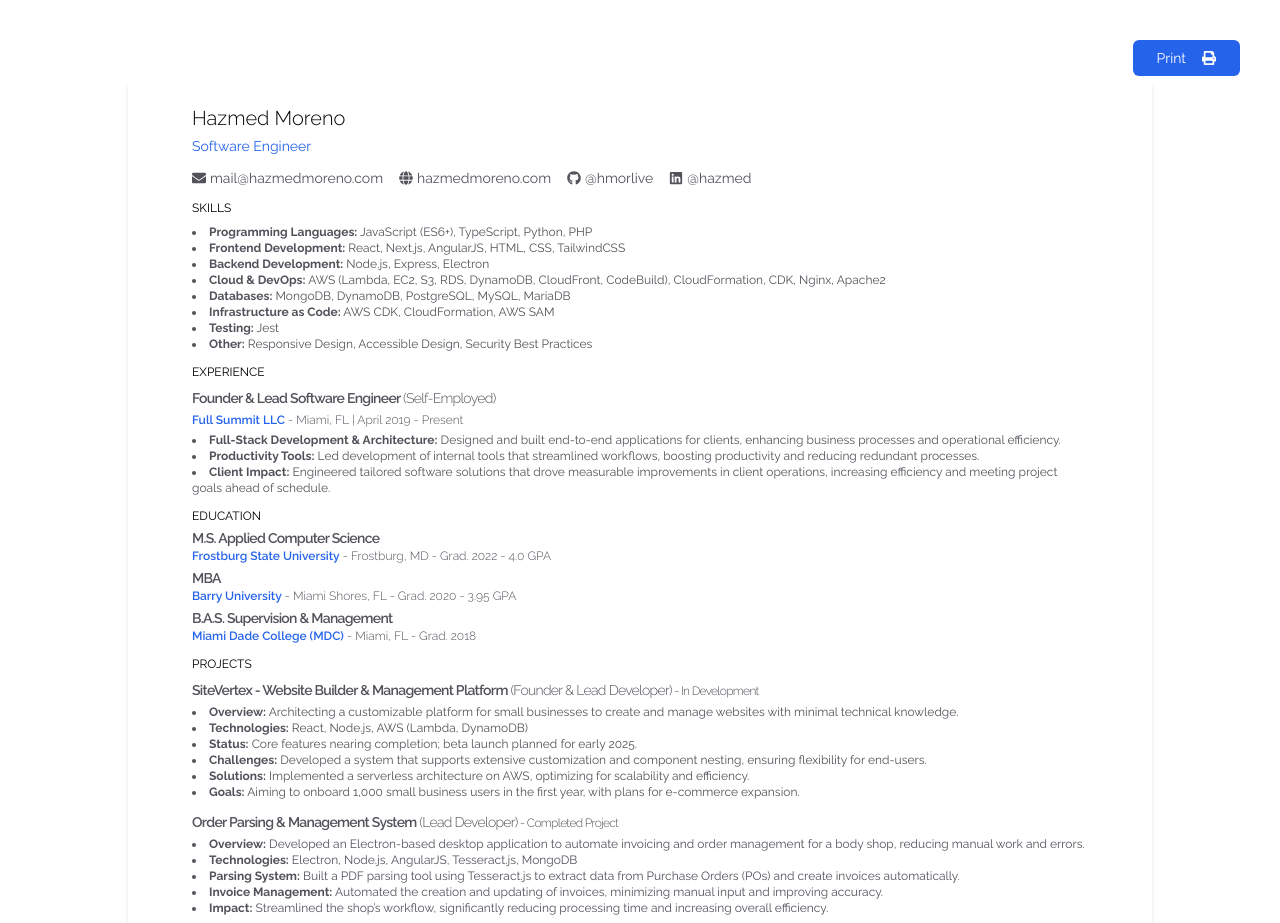
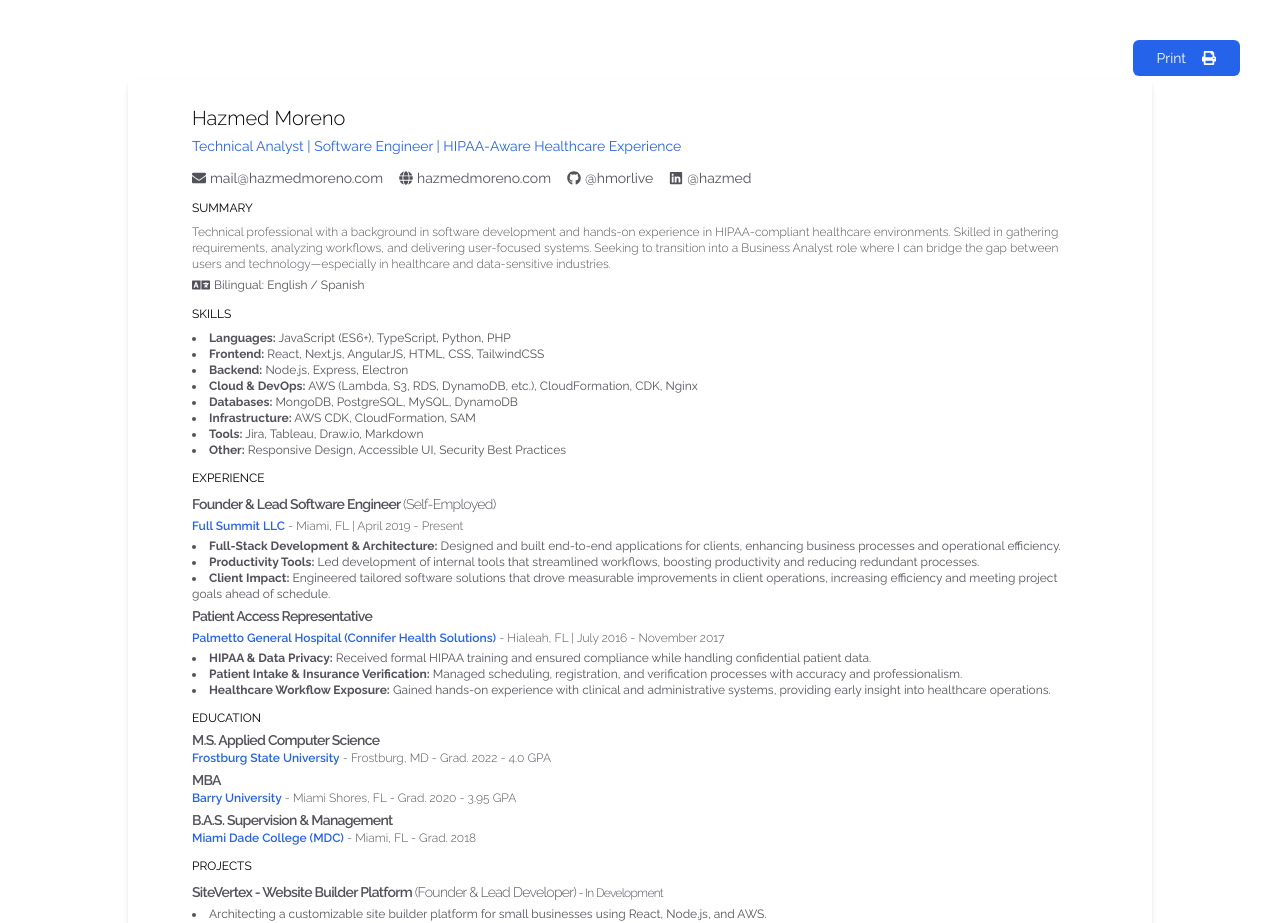
Before and after one commit to hmorlive/portfolio-website, a Next.js app: page /resume in a window 1280 px wide. Shown: the top 923 px of the page. Built offline with nearby package versions, Linux system fonts and the light colour scheme.

Commit message:
Updated resume for Business Analyst role

```diff
--- a/src/app/resume/page.js
+++ b/src/app/resume/page.js
@@ -5,6 +5,7 @@ import {
   FaEnvelope,
   FaGithub,
   FaGlobe,
+  FaLanguage,
   FaLinkedin,
   FaPrint,
 } from "react-icons/fa";
@@ -17,23 +18,48 @@ export default function Resume() {
   return (
     <div className="flex flex-col items-center py-10">
       {/* Print Button */}
-      <button className="fixed top-10 gap-4 items-center justify-between px-6 flex right-10 bg-blue-600 text-white p-2 rounded-md" onClick={reactToPrintFn}>
+      <button
+        className="fixed top-10 gap-4 items-center justify-between px-6 flex right-10 bg-blue-600 text-white p-2 rounded-md"
+        onClick={reactToPrintFn}
+      >
         Print <FaPrint />
-        </button>
-      <div className="max-w-5xl px-4 sm:px-16 flex flex-col gap-1 md:shadow-md rounded-md mx-auto bg-white w-full min-h-screen py-6 my-10" ref={resumeRef}>
+      </button>
+      <div
+        className="max-w-5xl px-4 sm:px-16 flex flex-col gap-1 md:shadow-md rounded-md mx-auto bg-white w-full min-h-screen py-6 my-10"
+        ref={resumeRef}
+      >
         <h1 className="text-xl font-light text-black">Hazmed Moreno</h1>
-        <h2 className="text-sm font-normal text-blue-600">Software Engineer</h2>
+        <h2 className="text-sm font-normal text-blue-600">Technical Analyst | Software Engineer | HIPAA-Aware Healthcare Experience</h2>
         <ContactSection />
+        <SummarySection />
+        <p className="text-xs flex items-center gap-1">
+          <FaLanguage className="text-lg" />
+          Bilingual: English / Spanish
+        </p>
         <SkillsSection />
         <ExperienceSection />
         <EducationSection />
         <ProjectsSection />
-        <LanguagesSection />
-        <ReferenceSection />
       </div>
     </div>
   );
 }
+
+const SummarySection = () => {
+  return (
+    <section className="flex flex-col gap-1 mt-2">
+      <h3 className="uppercase text-xs">Summary</h3>
+      <p className="text-xs font-light">
+        Technical professional with a background in software development and
+        hands-on experience in HIPAA-compliant healthcare environments. Skilled
+        in gathering requirements, analyzing workflows, and delivering
+        user-focused systems. Seeking to transition into a Business Analyst role
+        where I can bridge the gap between users and technology—especially in
+        healthcare and data-sensitive industries.
+      </p>
+    </section>
+  );
+};
 
 const ContactSection = () => {
   return (
@@ -84,40 +110,33 @@ const SkillsSection = () => {
       <h3 className="uppercase text-xs">Skills</h3>
       <ul className="list-disc list-inside text-xs">
         <li>
-          <strong>Programming Languages:</strong> JavaScript (ES6+), TypeScript,
-          Python, PHP
+          <strong>Languages:</strong> JavaScript (ES6+), TypeScript, Python, PHP
         </li>
         <li>
-          <strong>Frontend Development:</strong> React, Next.js, AngularJS,
-          HTML, CSS, TailwindCSS
+          <strong>Frontend:</strong> React, Next.js, AngularJS, HTML, CSS, TailwindCSS
         </li>
         <li>
-          <strong>Backend Development:</strong> Node.js, Express, Electron
+          <strong>Backend:</strong> Node.js, Express, Electron
         </li>
         <li>
-          <strong>Cloud & DevOps:</strong> AWS (Lambda, EC2, S3, RDS, DynamoDB,
-          CloudFront, CodeBuild), CloudFormation, CDK, Nginx, Apache2
+          <strong>Cloud & DevOps:</strong> AWS (Lambda, S3, RDS, DynamoDB, etc.), CloudFormation, CDK, Nginx
         </li>
         <li>
-          <strong>Databases:</strong> MongoDB, DynamoDB, PostgreSQL, MySQL,
-          MariaDB
+          <strong>Databases:</strong> MongoDB, PostgreSQL, MySQL, DynamoDB
         </li>
         <li>
-          <strong>Infrastructure as Code:</strong> AWS CDK, CloudFormation, AWS
-          SAM
+          <strong>Infrastructure:</strong> AWS CDK, CloudFormation, SAM
         </li>
         <li>
-          <strong>Testing:</strong> Jest
+          <strong>Tools:</strong> Jira, Tableau, Draw.io, Markdown
         </li>
         <li>
-          <strong>Other:</strong> Responsive Design, Accessible Design, Security
-          Best Practices
+          <strong>Other:</strong> Responsive Design, Accessible UI, Security Best Practices
         </li>
       </ul>
     </section>
   );
 };
-
 const ExperienceSection = () => {
   return (
     <section className="flex flex-col gap-1 mt-2">
@@ -131,7 +150,10 @@ const ExperienceSection = () => {
           <p className="text-xs font-light">
             <span className="text-blue-600 font-semibold">Full Summit LLC</span>{" "}
             - Miami, FL
-            <span className="text-xs font-light"> {"  |  "} April 2019 - Present</span>
+            <span className="text-xs font-light">
+              {" "}
+              {"  |  "} April 2019 - Present
+            </span>
           </p>
           <ul className="list-disc list-inside text-xs">
             <li>
@@ -151,6 +173,38 @@ const ExperienceSection = () => {
             </li>
           </ul>
         </div>
+        <div className="flex flex-col gap-1">
+          <h4 className="text-sm font-semibold tracking-tighter">
+            Patient Access Representative
+          </h4>
+          <p className="text-xs font-light">
+            <span className="text-blue-600 font-semibold">
+              Palmetto General Hospital (Connifer Health Solutions)
+            </span>{" "}
+            - Hialeah, FL
+            <span className="text-xs font-light">
+              {" "}
+              {"  |  "} July 2016 - November 2017
+            </span>
+          </p>
+          <ul className="list-disc list-inside text-xs">
+            <li>
+              <strong>HIPAA & Data Privacy:</strong> Received formal HIPAA
+              training and ensured compliance while handling confidential
+              patient data.
+            </li>
+            <li>
+              <strong>Patient Intake & Insurance Verification:</strong> Managed
+              scheduling, registration, and verification processes with accuracy
+              and professionalism.
+            </li>
+            <li>
+              <strong>Healthcare Workflow Exposure:</strong> Gained hands-on
+              experience with clinical and administrative systems, providing
+              early insight into healthcare operations.
+            </li>
+          </ul>
+        </div>
       </div>
     </section>
   );
@@ -166,17 +220,25 @@ const EducationSection = () => {
             M.S. Applied Computer Science
           </h4>
           <p className="text-xs font-light">
-            <span className="text-blue-600 font-semibold">Frostburg State University</span>{" "}
-            - Frostburg, MD<span className="text-xs font-light">{" - "} Grad. 2022 - 4.0 GPA</span>
+            <span className="text-blue-600 font-semibold">
+              Frostburg State University
+            </span>{" "}
+            - Frostburg, MD
+            <span className="text-xs font-light">
+              {" - "} Grad. 2022 - 4.0 GPA
+            </span>
           </p>
         </div>
         <div className="flex flex-col">
-          <h4 className="text-sm font-semibold tracking-tighter">
-            MBA
-          </h4>
+          <h4 className="text-sm font-semibold tracking-tighter">MBA</h4>
           <p className="text-xs font-light">
-            <span className="text-blue-600 font-semibold">Barry University</span>{" "}
-            - Miami Shores, FL<span className="text-xs font-light">{" - "} Grad. 2020 - 3.95 GPA</span>
+            <span className="text-blue-600 font-semibold">
+              Barry University
+            </span>{" "}
+            - Miami Shores, FL
+            <span className="text-xs font-light">
+              {" - "} Grad. 2020 - 3.95 GPA
+            </span>
           </p>
         </div>
         <div className="flex flex-col">
@@ -184,8 +246,11 @@ const EducationSection = () => {
             B.A.S. Supervision & Management
           </h4>
           <p className="text-xs font-light">
-            <span className="text-blue-600 font-semibold">Miami Dade College (MDC)</span>{" "}
-            - Miami, FL<span className="text-xs font-light">{" - "} Grad. 2018</span>
+            <span className="text-blue-600 font-semibold">
+              Miami Dade College (MDC)
+            </span>{" "}
+            - Miami, FL
+            <span className="text-xs font-light">{" - "} Grad. 2018</span>
           </p>
         </div>
       </div>
@@ -201,37 +266,20 @@ const ProjectsSection = () => {
         {/* Website Builder & Management Platform */}
         <div className="flex flex-col gap-1">
           <h4 className="text-sm font-semibold tracking-tighter">
-            SiteVertex - Website Builder & Management Platform{" "}
+            SiteVertex - Website Builder Platform{" "}
             <span className="font-light">(Founder & Lead Developer)</span>
-            <span className="text-xs font-light"> {"  - In Development"}</span>
+            <span className="text-xs font-light"> - In Development</span>
           </h4>
           <ul className="list-disc list-inside text-xs">
             <li>
-              <strong>Overview:</strong> Architecting a customizable platform
-              for small businesses to create and manage websites with minimal
-              technical knowledge.
+              Architecting a customizable site builder platform for small
+              businesses using React, Node.js, and AWS.
             </li>
             <li>
-              <strong>Technologies:</strong> React, Node.js, AWS (Lambda,
-              DynamoDB)
+              Designed a serverless infrastructure (Lambda, DynamoDB) for
+              scalability and flexibility.
             </li>
-            <li>
-              <strong>Status:</strong> Core features nearing completion; beta
-              launch planned for early 2025.
-            </li>
-            <li>
-              <strong>Challenges:</strong> Developed a system that supports
-              extensive customization and component nesting, ensuring
-              flexibility for end-users.
-            </li>
-            <li>
-              <strong>Solutions:</strong> Implemented a serverless architecture
-              on AWS, optimizing for scalability and efficiency.
-            </li>
-            <li>
-              <strong>Goals:</strong> Aiming to onboard 1,000 small business
-              users in the first year, with plans for e-commerce expansion.
-            </li>
+            <li>Beta launch planned for 2025.</li>
           </ul>
         </div>
 
@@ -240,33 +288,18 @@ const ProjectsSection = () => {
           <h4 className="text-sm font-semibold tracking-tighter">
             Order Parsing & Management System{" "}
             <span className="font-light">(Lead Developer)</span>
-            <span className="text-xs font-light"> {"  - Completed Project"}</span>
+            <span className="text-xs font-light"> - Completed</span>
           </h4>
           <ul className="list-disc list-inside text-xs">
             <li>
-              <strong>Overview:</strong> Developed an Electron-based desktop
-              application to automate invoicing and order management for a body
-              shop, reducing manual work and errors.
+              Built a desktop invoicing and order management tool for a body
+              shop using Electron and Node.js.
             </li>
             <li>
-              <strong>Technologies:</strong> Electron, Node.js, AngularJS,
-              Tesseract.js, MongoDB
+              Extracted data from purchase orders with Tesseract.js; automated
+              invoice creation and updates.
             </li>
-            <li>
-              <strong>Parsing System:</strong> Built a PDF parsing tool using
-              Tesseract.js to extract data from Purchase Orders (POs) and create
-              invoices automatically.
-            </li>
-            <li>
-              <strong>Invoice Management:</strong> Automated the creation and
-              updating of invoices, minimizing manual input and improving
-              accuracy.
-            </li>
-            <li>
-              <strong>Impact:</strong> Streamlined the shop’s workflow,
-              significantly reducing processing time and increasing overall
-              efficiency.
-            </li>
+            <li>Reduced processing time and improved workflow efficiency.</li>
           </ul>
         </div>
       </div>
@@ -289,12 +322,3 @@ const LanguagesSection = () => {
     </section>
   );
 };
-
-const ReferenceSection = () => {
-  return (
-    <section className="flex flex-col gap-1 mt-2 text-xs">
-      <h3 className="uppercase text-xs">References</h3>
-      <p>Available upon request</p>
-    </section>
-  );
-};
```
Also changed, not shown: 1 other file (tests, documents, lock files or other folders).
